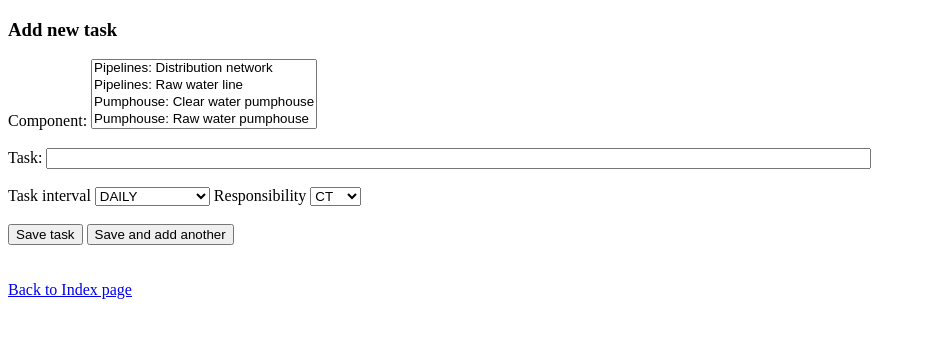
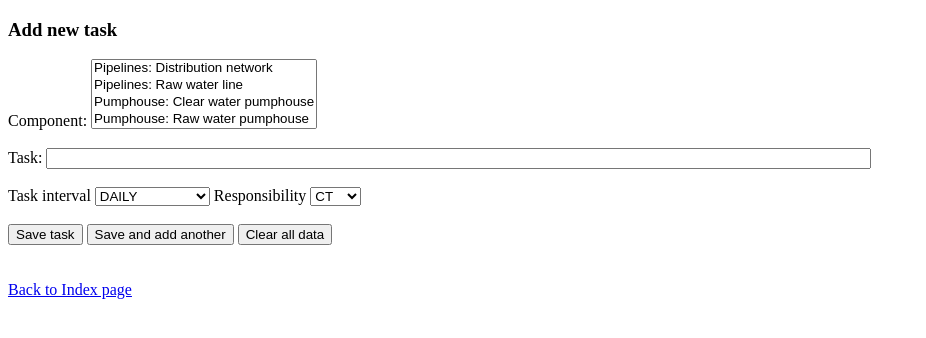
Before and after one commit to tharinducbd/cs50_web, a Django app: page /tasks/add/ in a window 1280 px wide. Shown: the top 338 px of the page, without its empty margins (0-926 px from the left). Run offline with Django 4.2, Linux system fonts and the light colour scheme; data comes from the database, SQL or seed files in the repository; both versions use the stored data as it was after the commit.

Commit message:
clear form data option added

```diff
--- a/projects/operations/tasks/templates/tasks/add_task.html
+++ b/projects/operations/tasks/templates/tasks/add_task.html
@@ -33,6 +33,7 @@
 
         <input type="submit" name="save_task" value="Save task">
         <input type="submit" name="save_and_add" value="Save and add another">
+        <input type="submit" name="clear_fields" value="Clear all data">
 
     </form>
 
--- a/projects/operations/tasks/views.py
+++ b/projects/operations/tasks/views.py
@@ -16,8 +16,12 @@ def index(request):
     })
 
 
+# Method 1: Using HTML forms
 def add_task(request):
     if request.method == "POST":
+        if 'clear_fields' in request.POST:
+            return HttpResponseRedirect(reverse("tasks:add_task"))
+
         comp_ids = request.POST.getlist("comp_ids")
         task_name = request.POST["task_name"]
         task_interval = request.POST["task_interval"]
@@ -35,7 +39,7 @@ def add_task(request):
 
         if 'save_task' in request.POST:
             return HttpResponseRedirect(reverse("tasks:index"))
-        elif 'save_and_add' in request.POST:
+        if 'save_and_add' in request.POST:
             return HttpResponseRedirect(reverse("tasks:add_task"))
 
     list_components = Component.objects.all().order_by('component_type', 'component')
@@ -46,6 +50,7 @@ def add_task(request):
     })
 
 
+# Method 2: Using forms.Form
 class AddTaskForm(forms.Form):
     list_components = Component.objects.all().order_by('component_type', 'component')
 
@@ -61,3 +66,6 @@ def add_task_2(request):
     return render(request, 'tasks/add_task_2.html',{
         "form": AddTaskForm()
     })
+
+
+# Method 3: Model forms?
```
Also changed, not shown: projects/operations/db.sqlite3.
